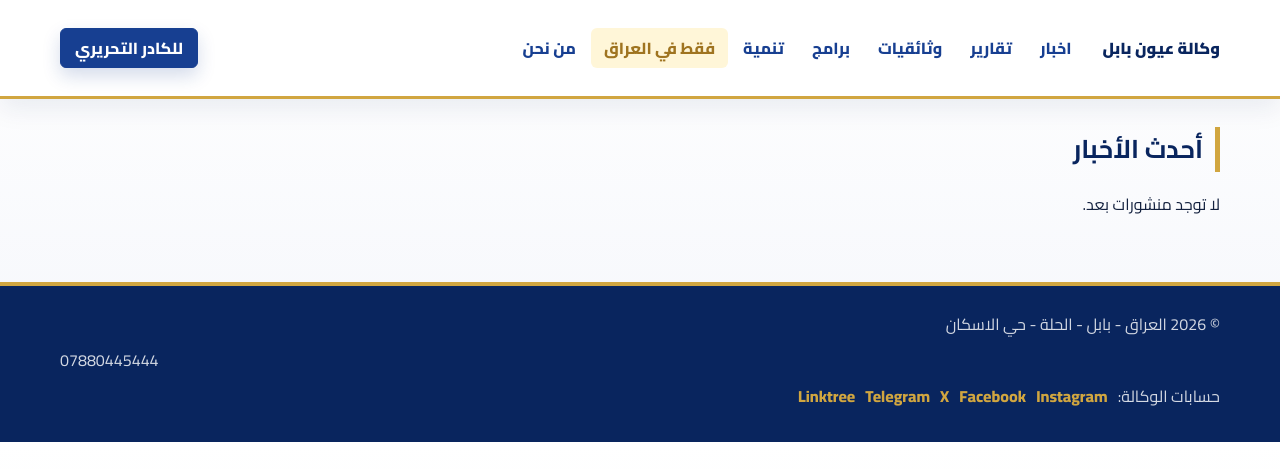
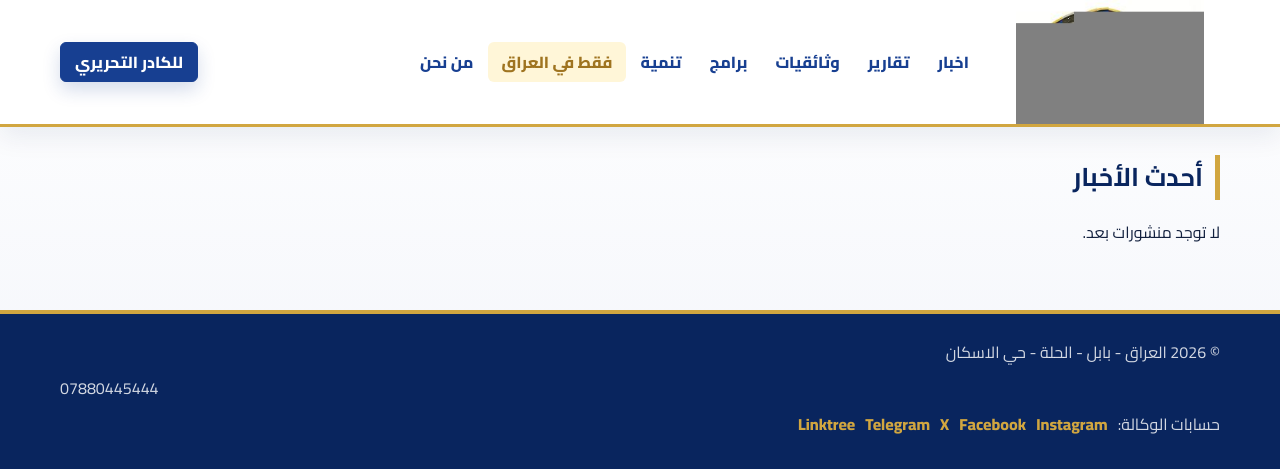
Before and after one commit to localhost26k/babel-news-site, a Flask app: page / in a window 1280 px wide. Shown: the top 469 px of the page. Run offline with Flask 3, Linux system fonts and the light colour scheme; data that the repository does not hold is empty.

Commit message:
Restore site logo

```diff
--- a/babel_news_site/templates/base.html
+++ b/babel_news_site/templates/base.html
@@ -12,7 +12,8 @@
 <header class="site-header">
   <div class="container header-inner">
       <div class="brand" aria-label="وكالة عيون بابل الإخبارية">
-          <span>وكالة عيون بابل</span>
+          <img src="{{ url_for('static', filename='img/logo.jpeg') }}" alt="وكالة عيون بابل الإخبارية - Babylon Eyes News Agency">
+          <span class="brand-name">وكالة عيون بابل</span>
       </div>
       <nav class="main-nav">
           {% for key, subs in sections.items() %}
```
Also changed, not shown: babel_news_site/static/img/logo.jpeg (added).
